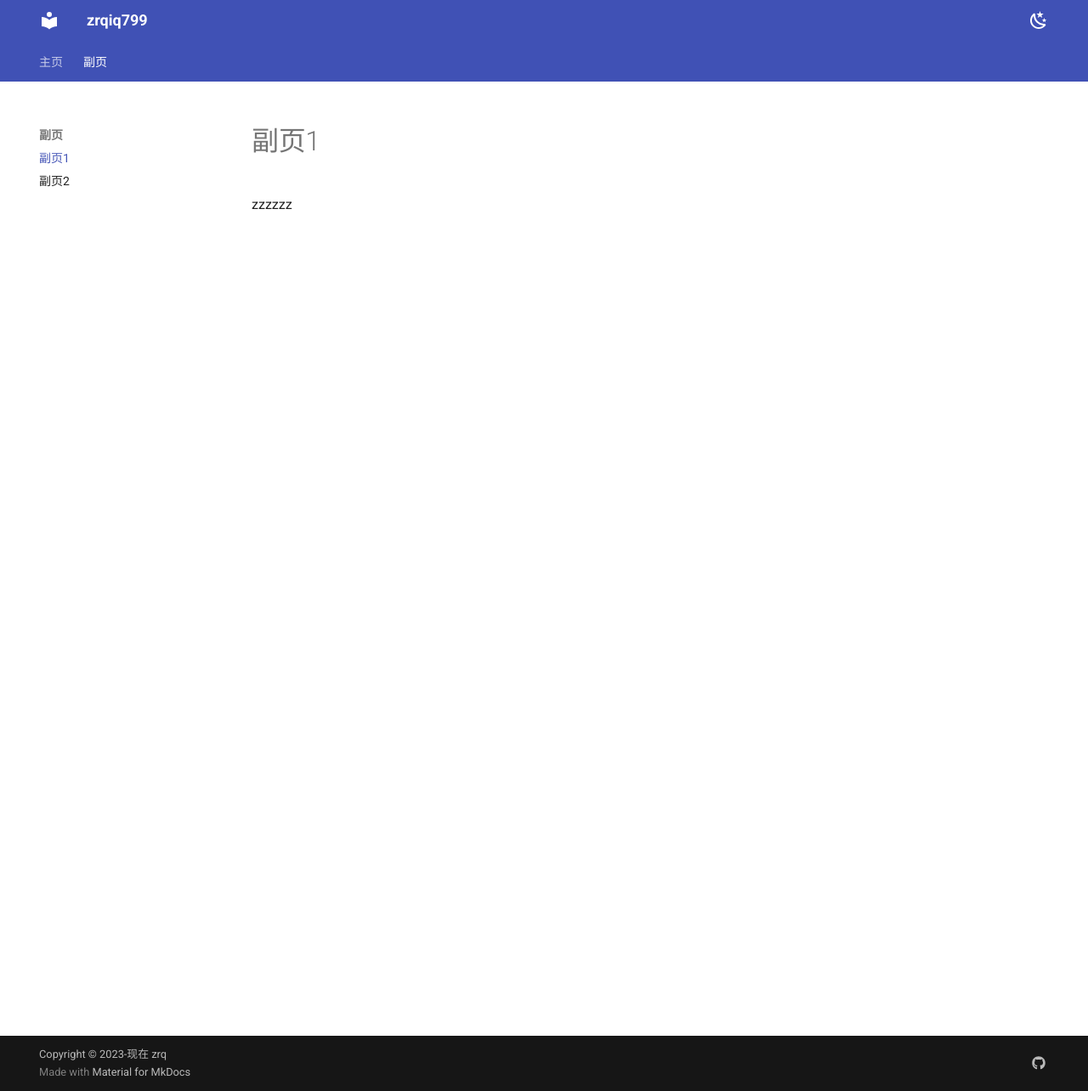
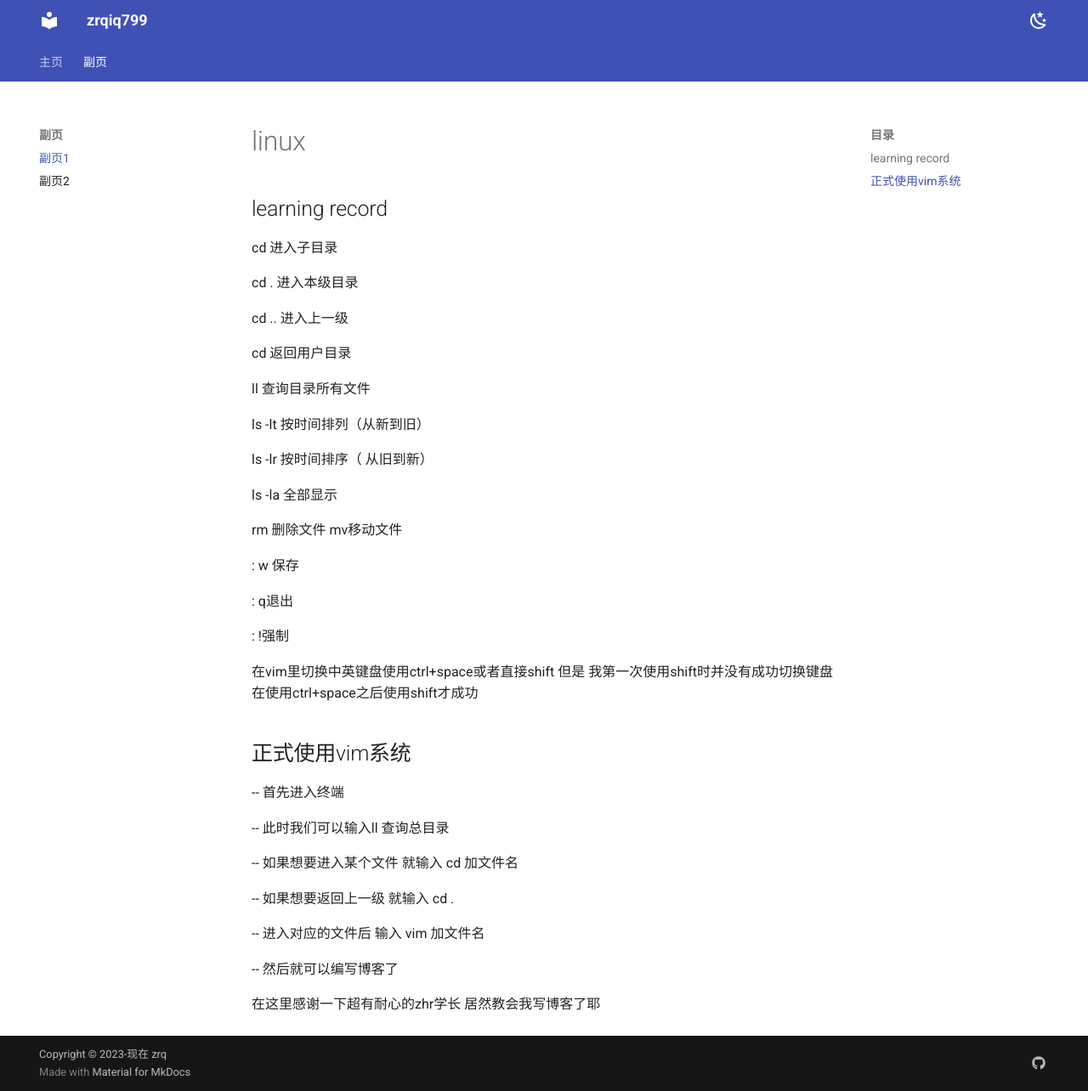
Before and after one commit to zrqiq/zrq-blog, an MkDocs documentation site: the page built from docs/qqq/q.md, in a window 1280 px wide and 1284 px high. Shown: the whole window at 85% size. Built offline with MkDocs 1.6.1 and Material for MkDocs 9.7.7, drawn with Linux system fonts in a browser that asks for light colours.

Commit message:
2023-11-10_21:42:25 update

```diff
--- a/docs/qqq/q.md
+++ b/docs/qqq/q.md
@@ -1 +1,47 @@
-zzzzzz
+# linux
+
+## learning record
+
+cd 进入子目录
+
+cd .  进入本级目录
+
+cd .. 进入上一级
+
+cd  返回用户目录
+
+ll 查询目录所有文件
+
+ls -lt 按时间排列（从新到旧）
+
+ls -lr 按时间排序（ 从旧到新）
+
+ls -la 全部显示
+
+rm 删除文件 mv移动文件
+
+: w 保存
+
+: q退出
+
+: !强制
+
+ 在vim里切换中英键盘使用ctrl+space或者直接shift 但是 我第一次使用shift时并没有成功切换键盘  在使用ctrl+space之后使用shift才成功
+
+
+
+## 正式使用vim系统
+
+-- 首先进入终端
+
+-- 此时我们可以输入ll 查询总目录
+
+-- 如果想要进入某个文件 就输入 cd 加文件名
+
+-- 如果想要返回上一级 就输入 cd .
+
+-- 进入对应的文件后 输入 vim 加文件名
+
+-- 然后就可以编写博客了
+
+在这里感谢一下超有耐心的zhr学长 居然教会我写博客了耶
```
